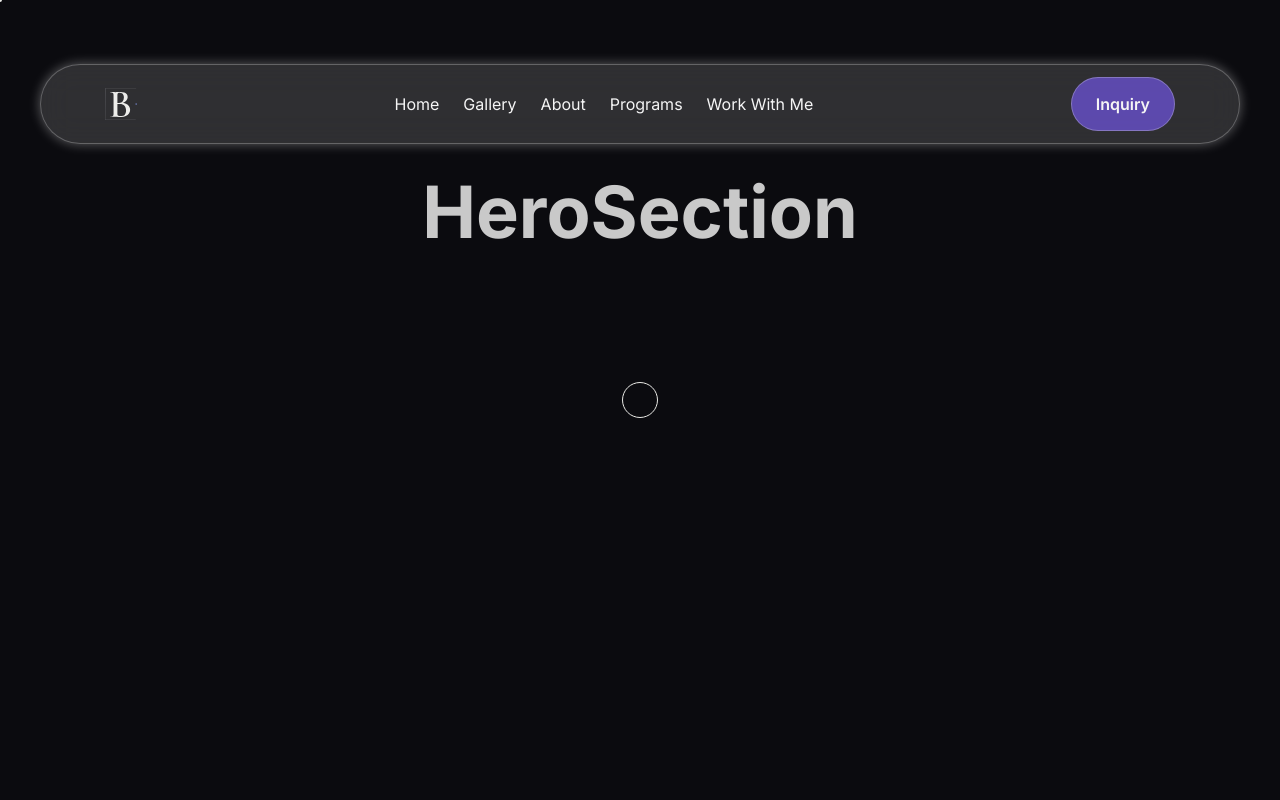
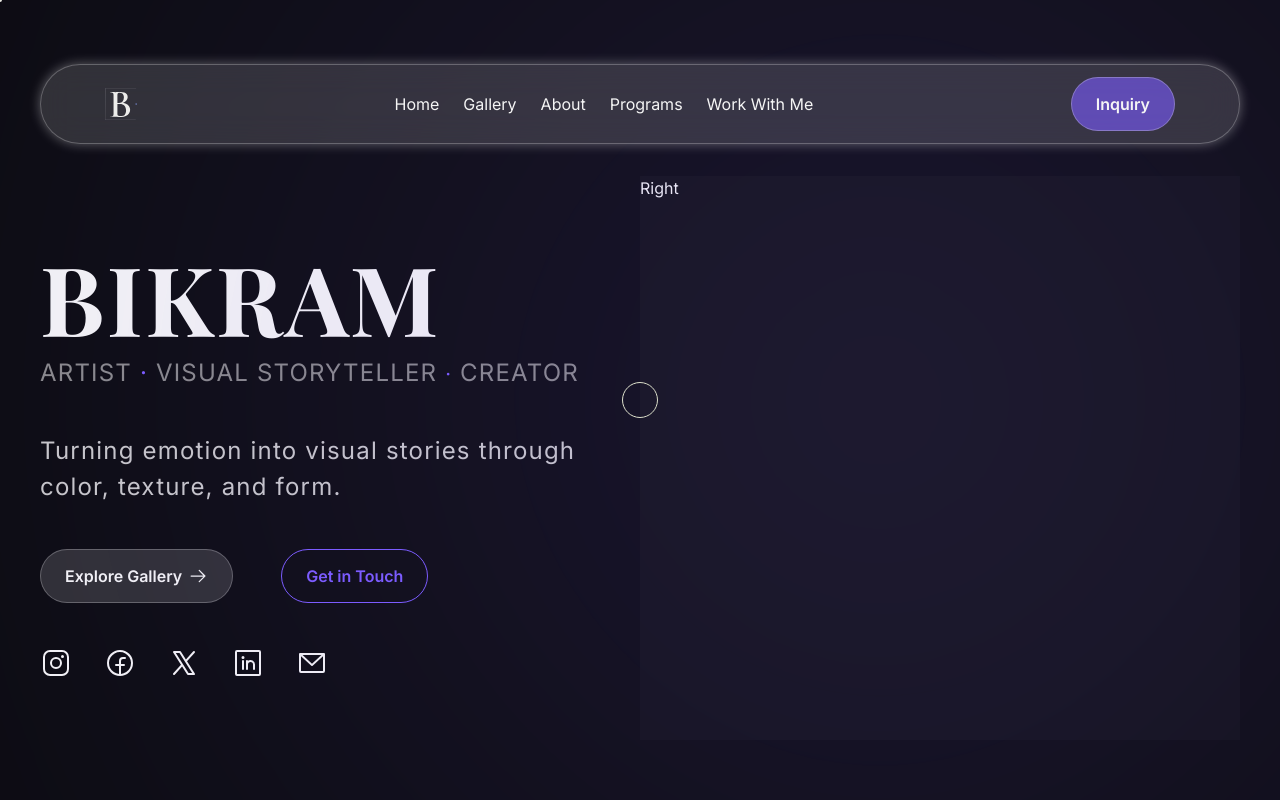
Before and after one commit to satish-nep79/artist-portfolio, a React (Vite) app in the folder apps/web/: page / in a window 1280 px wide. Shown: the top 800 px of the page. Built offline with nearby package versions, Linux system fonts and the light colour scheme; a web font is replaced by a local one.

Commit message:
wip: build hero section

```diff
--- a/apps/web/src/components/layout/Footer.tsx
+++ b/apps/web/src/components/layout/Footer.tsx
@@ -8,25 +8,7 @@ import {
   LinkedinLogoIcon,
   EnvelopeSimpleIcon,
 } from "@phosphor-icons/react";
-
-function SocialLink({
-  icon: Icon,
-  label,
-  href,
-}: {
-  icon: React.ElementType;
-  label: string;
-  href: string;
-}) {
-  return (
-    <a
-      href={href}
-      className="text-text-primary flex items-center gap-2 hover:text-primary hover:text-shadow-glow"
-    >
-      <Icon width={16} height={16} /> {label}
-    </a>
-  );
-}
+import SocialLink from "@/components/ui/SocialLink";
 
 function Footer() {
   return (
--- a/apps/web/src/components/layout/Navbar.tsx
+++ b/apps/web/src/components/layout/Navbar.tsx
@@ -1,13 +1,13 @@
 import Container from "@/components/ui/Container";
 import MonoLogo from "@/assets/logos/mono_logo.svg";
 import NavLinks from "@/components/ui/NavLinks";
-import CustomButton from "../ui/CustomButton";
+import Button from "../ui/Button";
 import ButtonType from "@/data/enums/ButonTypes";
 import { ListIcon} from "@phosphor-icons/react";
 
 function Navbar() {
   return (
-    <header className="fixed top-16 left-0 w-full z-50">
+    <header className="fixed top-8 md:top-16 left-0 w-full z-50">
       <Container>
         <nav className="flex items-center justify-between bg-glass-bg rounded-full backdrop-blur-lg px-6 py-3 lg:px-16 shadow-nav-glow border border-glass-border">
           <img
@@ -33,7 +33,7 @@ function Navbar() {
               <NavLinks title="Work With Me" href="/#work-with-me" />
             </li>
           </ul>
-          <CustomButton
+          <Button
             label="Inquiry"
             onClick={() => (window.location.href = "#contact")}
             buttonType={ButtonType.PRIMARY}
--- a/apps/web/src/components/sections/HeroSection.tsx
+++ b/apps/web/src/components/sections/HeroSection.tsx
@@ -1,8 +1,78 @@
 import Container from "@/components/ui/Container";
+import ButtonType from "@/data/enums/ButonTypes";
+import Button from "@/components/ui/Button";
+import { ArrowRightIcon } from "@phosphor-icons/react";
+import SocialLink from "@/components/ui/SocialLink";
+import {
+  InstagramLogoIcon,
+  FacebookLogoIcon,
+  XLogoIcon,
+  LinkedinLogoIcon,
+  EnvelopeSimpleIcon,
+} from "@phosphor-icons/react";
 
 const HeroSection = () => {
   return (
-      <div id="hero" className="h-screen text-7xl font-bold text-center pt-44">HeroSection</div>
+    <Container id="hero">
+      <div className="hidden md:block absolute right-0 top-0 w-200 h-200 rounded-full bg-radial-glow blur-400 p-0 m-0 mr-0 items-end justify-end"></div>
+      <div className="w-full h-screen flex flex-col md:flex-row pb-7.5 md:pb-15  pt-28 md:pt-44">
+        <div className="flex-1 h-full flex flex-col items-start justify-center">
+          <div className="flex flex-col items-start">
+            <h1 className="font-display font-bold text-text-primary text-4xl md:text-8xl tracking-wide leading-10 md:leading-tight">
+              BIKRAM
+            </h1>
+            <p className="font-sans font-normal text-text-secondary text-xs md:text-2xl gap-0.5 tracking-wider">
+              ARTIST <span className="text-primary">·</span> VISUAL STORYTELLER{" "}
+              <span className="text-primary text-xl">·</span> CREATOR
+            </p>
+          </div>
+          <p className="mt-6 md:mt-11 font-sans font-normal text-text-body text-xs md:text-2xl gap-0.5 tracking-wider leading-5 md:leading-9">
+            Turning emotion into visual stories through <br /> color, texture,
+            and form.
+          </p>
+          <div className="w-full md:w-auto flex flex-row mt-6 md:mt-11 gap-8 md:gap-12">
+            <Button
+              label="Explore Gallery"
+              icon={ArrowRightIcon}
+              onClick={() => {
+                window.location.href = "#gallery";
+              }}
+            />
+            <Button
+              label="Get in Touch"
+              buttonType={ButtonType.OUTLINED}
+              onClick={() => {
+                window.location.href = "#contact";
+              }}
+            />
+          </div>
+          <div className="w-full md:w-auto flex flex-row mt-6 md:mt-11 gap-4 md:gap-8">
+            <SocialLink
+              icon={InstagramLogoIcon}
+              href="https://www.instagram.com/"
+              size={32}
+            />
+            <SocialLink
+              icon={FacebookLogoIcon}
+              href="https://www.facebook.com/"
+              size={32}
+            />
+            <SocialLink icon={XLogoIcon} href="https://x.com/" size={32} />
+            <SocialLink
+              icon={LinkedinLogoIcon}
+              href="https://www.linkedin.com/"
+              size={32}
+            />
+            <SocialLink
+              icon={EnvelopeSimpleIcon}
+              href="mailto:info@bikramnepali.com"
+              size={32}
+            />
+          </div>
+        </div>
+        <div className="flex-1 h-full bg-glass-bg-2">Right</div>
+      </div>
+    </Container>
   );
 };
 
--- a/apps/web/src/components/ui/CustomButton.tsx
+++ b/apps/web/src/components/ui/Button.tsx
@@ -1,25 +1,28 @@
 import ButtonType from "@/data/enums/ButonTypes";
+import type { Icon } from "@phosphor-icons/react/dist/lib/index";
 
-interface CustomButtonProps {
+interface ButtonProps {
   label: string;
   onClick: () => void;
+  icon?: Icon;
   disabled?: boolean;
   className?: string;
   buttonType?: ButtonType;
 }
 
-const CustomButton = ({
+const Button = ({
   label,
   onClick,
+  icon: Icon,
   disabled = false,
   className = "",
-  buttonType = ButtonType.PRIMARY,
-}: CustomButtonProps) => {
+  buttonType,
+}: ButtonProps) => {
   let base: string =
-    "font-bold rounded-full py-3.5 px-6 transition-all duration-300 ease-in-out ";
+    "font-bold  rounded-full transition-all duration-300 ease-in-out ";
   const hoverEffect = disabled
     ? ""
-    : "hover:bg-primary hover:shadow-nav-glow hover:text-text-primary";
+    : "hover:bg-primary hover:shadow-nav-glow hover:text-text-primary hover:gap-3";
   if (disabled) {
     base += "opacity-50 cursor-not-allowed bg-text-secondary text-text-body ";
   } else {
@@ -34,7 +37,7 @@ const CustomButton = ({
         break;
       case ButtonType.OUTLINED:
         base +=
-          "bg-glass-bg-1 text-text-primary font-semibold border border-glass-border-2";
+          "bg-glass-bg-1 text-primary font-semibold border border-primary";
         break;
       default:
         base +=
@@ -45,13 +48,14 @@ const CustomButton = ({
   return (
     <button
       data-cursor={disabled ? "" : "hover"}
-      className={`${base} ${hoverEffect} ${className}`}
+      className={`px-4 py-2 md:py-3.5 md:px-6 text-[16px]  flex flex-row justify-center items-center gap-1.5 ${base} ${hoverEffect} ${className}`}
       onClick={onClick}
       disabled={disabled}
     >
       {label}
+      {Icon ? <Icon width={20} height={20} /> : null}
     </button>
   );
 };
 
-export default CustomButton;
+export default Button;
--- a/apps/web/src/components/ui/Container.tsx
+++ b/apps/web/src/components/ui/Container.tsx
@@ -3,11 +3,13 @@ import type { ReactNode } from "react";
 interface ContainerProps {
   children: ReactNode;
   className?: string;
+  id?: string;
 }
 
-const Container = ({ children, className }: ContainerProps) => {
+const Container = ({ children, className, id }: ContainerProps) => {
   return (
     <div
+      id={id}
       className={`max-w-7xl mx-auto px-5 sm:px-6 lg:px-10 ${className || ""}`}
     >
       {children}
--- /dev/null
+++ b/apps/web/src/components/ui/SocialLink.tsx
@@ -0,0 +1,23 @@
+import React from "react";
+
+interface SocialLinkProps {
+  icon: React.ElementType;
+  label?: string;
+  href: string;
+  size?: number;
+}
+
+const SocialLink = ({ icon: Icon, label, href, size = 16 }: SocialLinkProps) => {
+  return (
+    <a
+      href={href}
+      target="_blank"
+      rel="noopener noreferrer"
+      className="text-text-primary flex items-center gap-2 hover:text-primary hover:text-shadow-glow"
+    >
+      <Icon width={size} height={size} /> {label}
+    </a>
+  );
+};
+
+export default SocialLink;
--- a/apps/web/src/index.css
+++ b/apps/web/src/index.css
@@ -97,7 +97,10 @@
     /* Shadow Effects */
     --shadow-nav-glow: 0 0 12px 0 var(--color-glass-glow);
     --text-shadow-glow: 0 0 50px var(--color-primary-10), 0 0 25px var(--color-primary-25), 0 0 10px var(--color-primary-50), 0 0 2px var(--color-primary);
-    ;
+
+    /* Radial Gradients */
+    --background-image-radial-glow: radial-gradient(circle, var(--color-primary) 0%, var(--color-primary-50) 25%, var(--color-primary-10) 100%);
+    --blur-400: 400px;
 
     /* Status colors*/
     --color-success: var(--color-success);
@@ -117,7 +120,6 @@
 @layer base {
     * {
         box-sizing: border-box;
-        font-size: 16px;
         font-family: var(--font-sans);
     }
 
@@ -125,15 +127,19 @@
         scroll-behavior: smooth;
         background: var(--color-bg-primary);
         color: var(--color-text-body);
+        font-size: 16px;
+        margin: 0;
+        padding: 0;
     }
 
     body {
         margin: 0;
+        padding: 0;
         min-width: 320px;
         min-height: 100vh;
 
         background: var(--color-bg-primary);
-        color: var(--color-text-body);
+        color: var(--color-text-primary);
 
         font-family: var(--font-sans);
 
```
